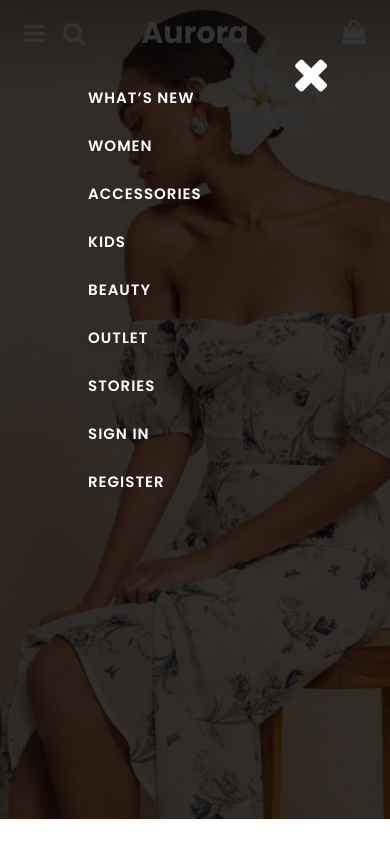
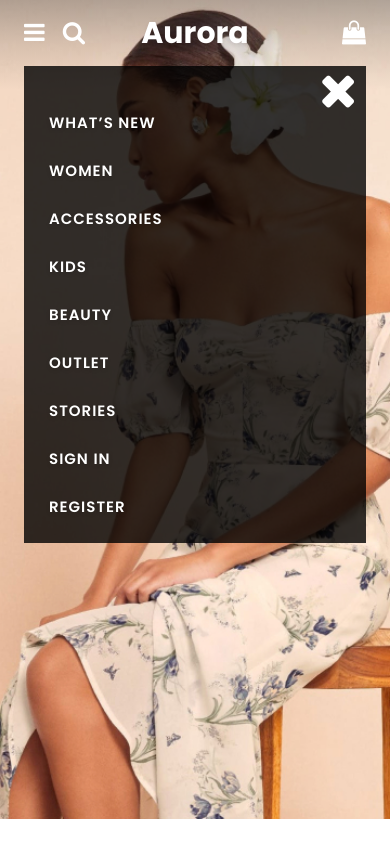
Before and after one commit to Golchenko/Aurora, a website: page #src/index.html in a window 390 px wide. Both pictures are taken after a click on the element 34 px from the left and 33 px from the top of the page. Shown: the top 844 px of the page. Drawn offline with nearby package versions, Linux system fonts and the light colour scheme; files that its build step writes are made by us from their sources; files whose address does not match are found by name; a web font is replaced by a local one.

Commit message:
fixed menu background, search form position on mobile devices

```diff
--- a/#src/js/script.js
+++ b/#src/js/script.js
@@ -21,7 +21,7 @@ for (i = 0; i < acc.length; i++) {
 $(document).ready(function () {
   $(".burger").click(function (event) {
     $(
-      ".site-nav__list,.header__background,.site-nav__close"
+      ".site-nav__list,.nav-bg,.site-nav__close"
     ).toggleClass("site-nav--active");
   });
 });
@@ -29,7 +29,7 @@ $(document).ready(function () {
 $(document).ready(function () {
   $(".site-nav__close").click(function (event) {
     $(
-      ".site-nav__list,.header__background,.site-nav__close"
+      ".site-nav__list,.nav-bg,.site-nav__close"
     ).toggleClass("site-nav--active");
   });
 });
--- a/#src/style/header.scss
+++ b/#src/style/header.scss
@@ -42,10 +42,7 @@ body {
 
   @media (max-width: 820px) {
     background-position: 60%;
-
   }
-
-  @media (max-width: 820px) {
   &.site-nav--active:before {
     content: "";
     display: block;
@@ -58,6 +55,20 @@ body {
     transition: background 0.5s;
     z-index: 1;
   }
+}
+
+.nav-bg {
+  &.site-nav--active:before {
+    content: "";
+    display: block;
+    position: absolute;
+    left: 0;
+    right: 0;
+    top: 0;
+    bottom: 0;
+    background: rgba(0, 0, 0, 0.8);
+    transition: background 0.5s;
+    z-index: 1;
   }
 }
 
@@ -113,8 +124,10 @@ body {
     font-size: 18px;
     @media (max-width: 820px) {
       font-size: 16px;
-
     }
+  }
+  @media (max-width: 820px) {
+    padding: 0 5px 0 5px;
   }
 }
 
@@ -187,6 +200,9 @@ body {
 .header-bottom__site-nav {
   margin: 0 auto;
   position: relative;
+  @media (max-width: 820px) {
+    padding: 25px 0 25px 0;
+  }
 }
 
 .site-nav__list {
@@ -202,7 +218,7 @@ body {
     &.site-nav--active {
       display: block;
       position: relative;
-      margin-left: 64px;
+      margin-left: 25px;
     }
   }
 }
@@ -218,8 +234,8 @@ body {
     content: "\f00d";
     position: absolute;
     font-family: FontAwesome;
-    top: -16px;
-    right: 36px;
+    top: 0;
+    right: 9px;
     color: $white;
     font-size: 4em;
     z-index: 2;
@@ -288,11 +304,14 @@ body {
     content: "\f00d";
     position: absolute;
     font-family: FontAwesome;
-    top: 130px;
-    left: 50%;
-    transform: translate(-50%);
+    top: 5px;
+    left: -40px;
     color: $white;
-    font-size: 4em;
+    font-size: 3em;
     z-index: 2;
   }
 }
+
+.header-main__user-nav {
+  display: flex;
+}
--- a/#src/template/header.html
+++ b/#src/template/header.html
@@ -36,7 +36,7 @@
         </div>
       </div>
       <div class="header-main__bottom full-width">
-        <nav class="header-bottom__site-nav">
+        <nav class="header-bottom__site-nav nav-bg">
             <span class="site-nav__close"></span>
           <ul class="site-nav__list">
             <li class="site-nav__item">
```
Also changed, not shown: #src/index.html (+4 -4 lines), build/css/main.css, build/css/main.min.css, build/fonts/Poppins-Regular.woff (added), build/fonts/Poppins-Regular.woff2 (added), build/index.html, build/js/main.js, build/js/main.min.js, 2 other files. Lines whose indentation alone changed are shown as unchanged.
